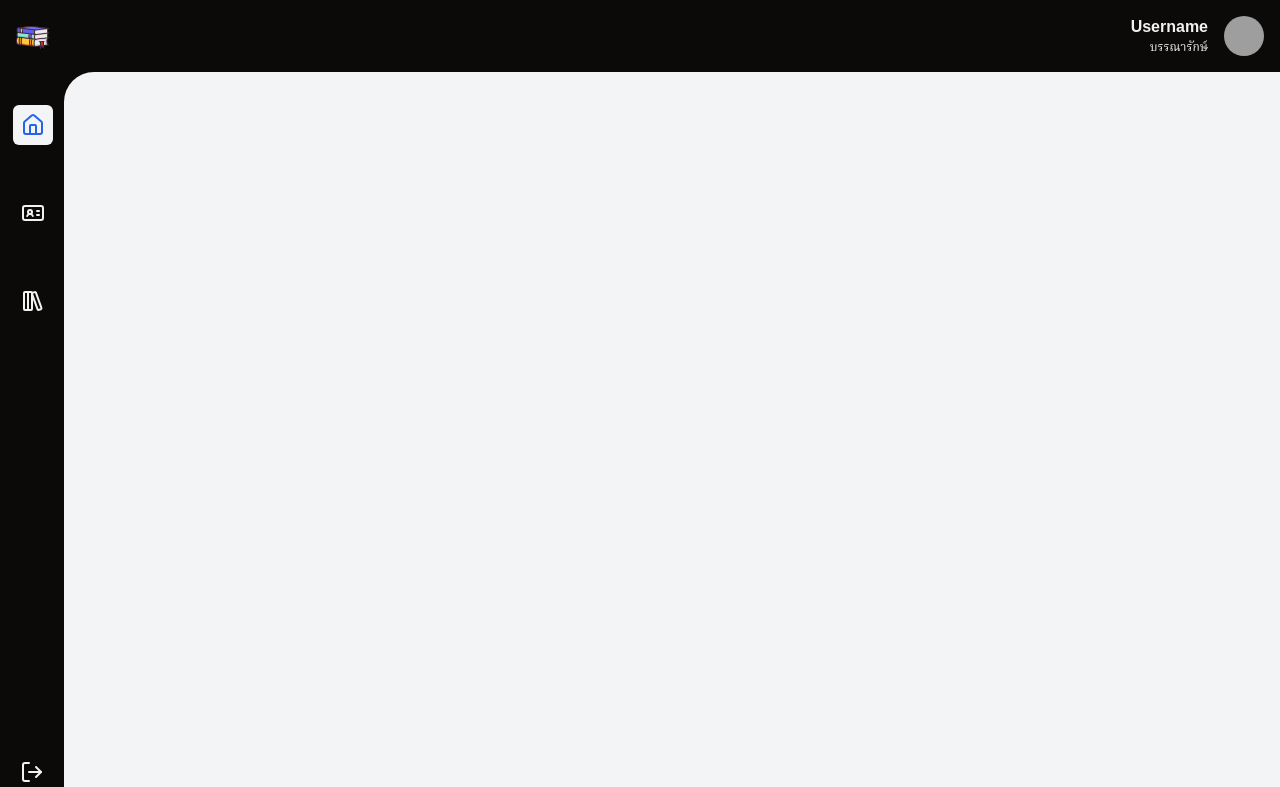
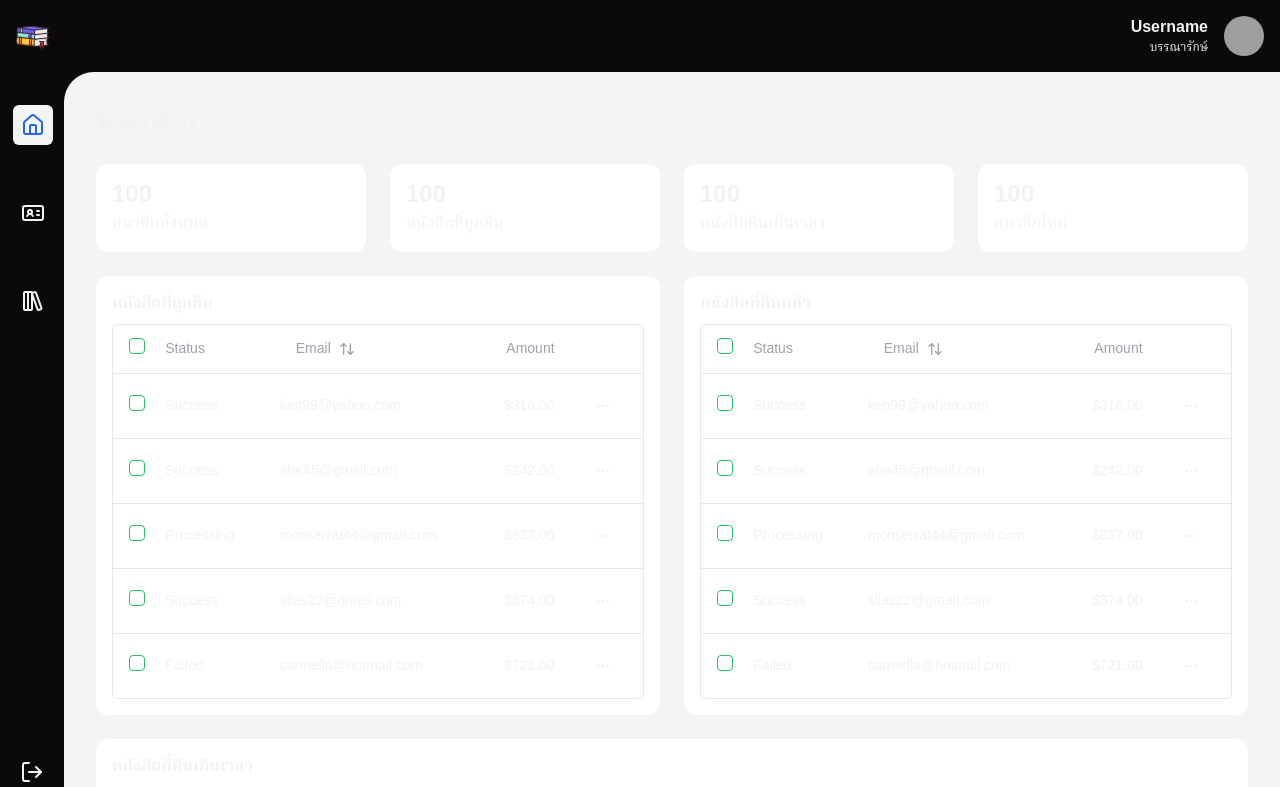
Before and after one commit to NiebAnupat/Arisa-Library, a React (Vite) app in the folder frontend/: page /home in a window 1280 px wide. Shown: the top 787 px of the page. Built offline with nearby package versions, Linux system fonts and the light colour scheme; grey boxes are pictures that could not be loaded; a web font is replaced by a local one.

Commit message:
Feat(Layout): add layout & auth layout

```diff
--- a/frontend/package.json
+++ b/frontend/package.json
@@ -37,6 +37,7 @@
     "@radix-ui/react-label": "^2.1.0",
     "@radix-ui/react-navigation-menu": "^1.1.4",
     "@radix-ui/react-slot": "^1.1.0",
+    "@radix-ui/react-toast": "^1.2.1",
     "@radix-ui/react-tooltip": "^1.1.2",
     "@tanstack/react-table": "^8.20.1",
     "arisa-library": "file:..",
--- a/frontend/src/App.tsx
+++ b/frontend/src/App.tsx
@@ -1,13 +1,17 @@
+import { useEffect } from 'react';
 import { BrowserRouter as Router, Routes, Route } from 'react-router-dom';
+
 import './App.css'
 
-import Sidebar from './components/layouts/Sidebar';
-import Header from './components/layouts/Header';
+import Layout from './components/layouts/Layout';
+import AuthLayout from './components/layouts/AuthLayout.tsx';
 
+import Auth from './pages/Auth.tsx';
 import Home from './pages/Home.tsx';
+import UserManage from './pages/UserManage';
 import BookManage from './pages/BookManage';
-import UserManage from './pages/UserManage';
-import { useEffect } from 'react';
+
+import { Toaster } from './components/ui/toaster.tsx';
 
 function App() {
   useEffect(() => {
@@ -17,17 +21,19 @@
   return (
     <Router>
       <div className="app flex">
-        <Sidebar />
-        <div className='flex-1'>
-          <Header />
-          <div className='bg-gray-100 min-h-screen ml-16 rounded-tl-[30px] overflow-hidden'>
-            <Routes>
-              <Route path='/' element={<Home />} />
-              <Route path='/bookManage' element={<UserManage />} />
-              <Route path='/userManage' element={<BookManage />} />
-            </Routes>
-          </div>
-        </div>
+        {/* <Toaster /> */}
+
+        <Routes>
+          <Route element={<AuthLayout/>}>
+            <Route path='/' element={<Auth />} />
+          </Route>
+
+          <Route element={<Layout />}>
+            <Route path='/home' element={<Home />} />
+            <Route path='/bookManage' element={<UserManage />} />
+            <Route path='/userManage' element={<BookManage />} />
+          </Route>
+        </Routes>
       </div>
     </Router>
   );
--- /dev/null
+++ b/frontend/src/components/layouts/AuthLayout.tsx
@@ -0,0 +1,14 @@
+import { Outlet } from "react-router-dom"
+
+import { Toaster } from "@/components/ui/toaster"
+
+const AuthLayout = () => {
+    return (
+        <div className="w-full h-screen">
+            <Outlet />
+            <Toaster />
+        </div>
+    )
+}
+
+export default AuthLayout
--- /dev/null
+++ b/frontend/src/components/layouts/Layout.tsx
@@ -0,0 +1,19 @@
+import { Outlet } from "react-router-dom"
+import Header from '@/components/layouts/Header';
+import Sidebar from '@/components/layouts/Sidebar';
+
+const Layout = () => {
+    return (
+        <div className="w-full h-screen flex">
+            <Sidebar />
+            <div className='flex-1'>
+                <Header />
+                <div className='bg-gray-100 min-h-screen ml-16 rounded-tl-[30px] overflow-hidden'>
+                    <Outlet />
+                </div>
+            </div>
+        </div>
+    )
+}
+
+export default Layout
--- a/frontend/src/components/layouts/Sidebar.tsx
+++ b/frontend/src/components/layouts/Sidebar.tsx
@@ -20,7 +20,7 @@
     }
 
     const SIDEBAR_LINKS = [
-        { id: 1, path: '/', icon: Home, title: 'หน้าหลัก' },
+        { id: 1, path: '/home', icon: Home, title: 'หน้าหลัก' },
         { id: 2, path: '/bookManage', icon: IdCard, title: 'จัดการสมาชิก' },
         { id: 3, path: '/userManage', icon: LibraryBig, title: 'จัดการหนังสือ' },
     ]
--- /dev/null
+++ b/frontend/src/lib/axios.ts
@@ -0,0 +1,10 @@
+import axios from "axios";
+
+const myAxios = axios.create({
+  baseURL: "http://localhost:8080/api",
+  headers: {
+    "Content-Type": "application/json",
+  },
+});
+
+export default myAxios;
--- a/package.json
+++ b/package.json
@@ -30,6 +30,7 @@
   },
   "dependencies": {
     "dotenv": "^16.4.5",
-    "pg": "^8.12.0"
+    "pg": "^8.12.0",
+    "swr": "^2.2.5"
   }
 }
```
Also changed, not shown: 2 other files (tests, documents, lock files or other folders).
